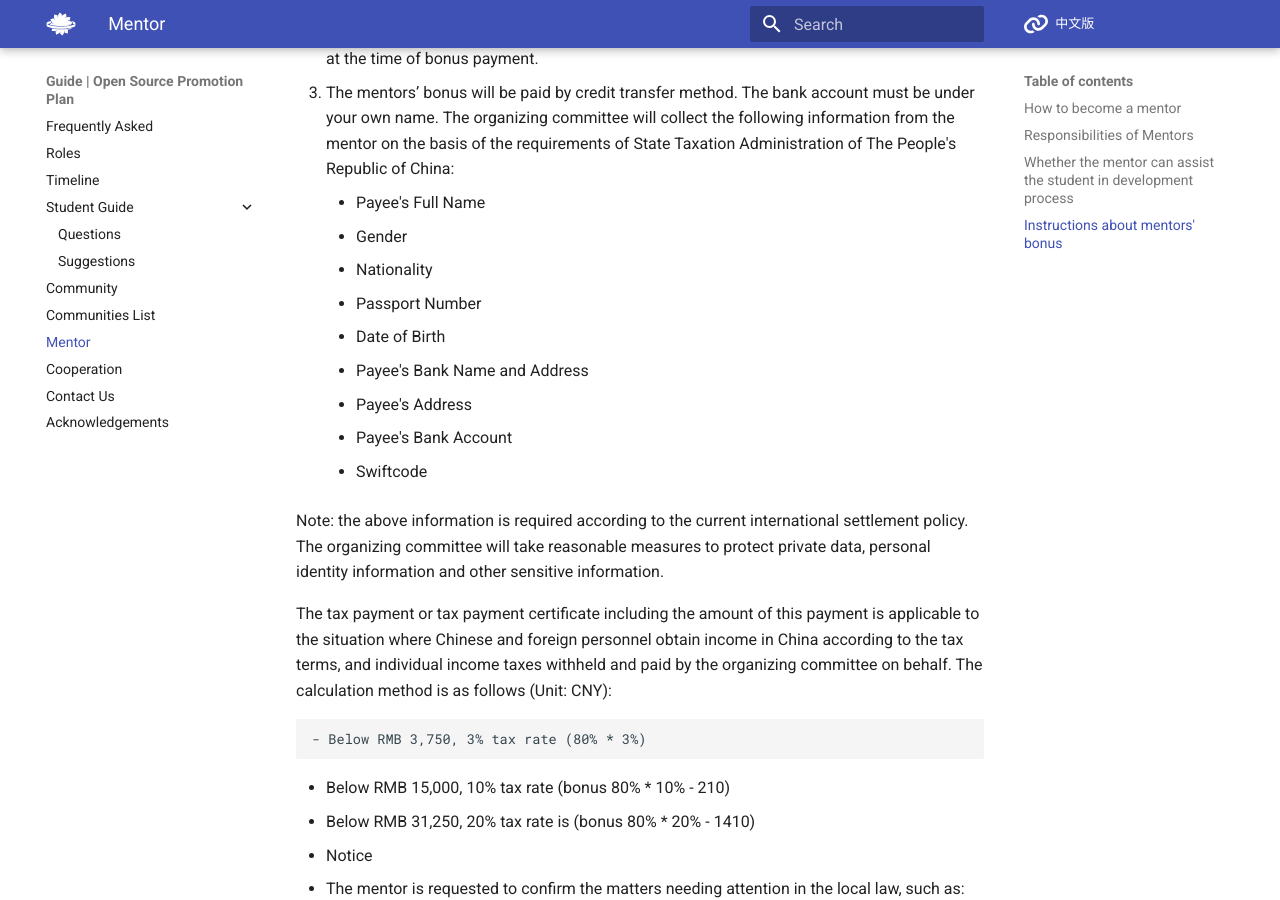
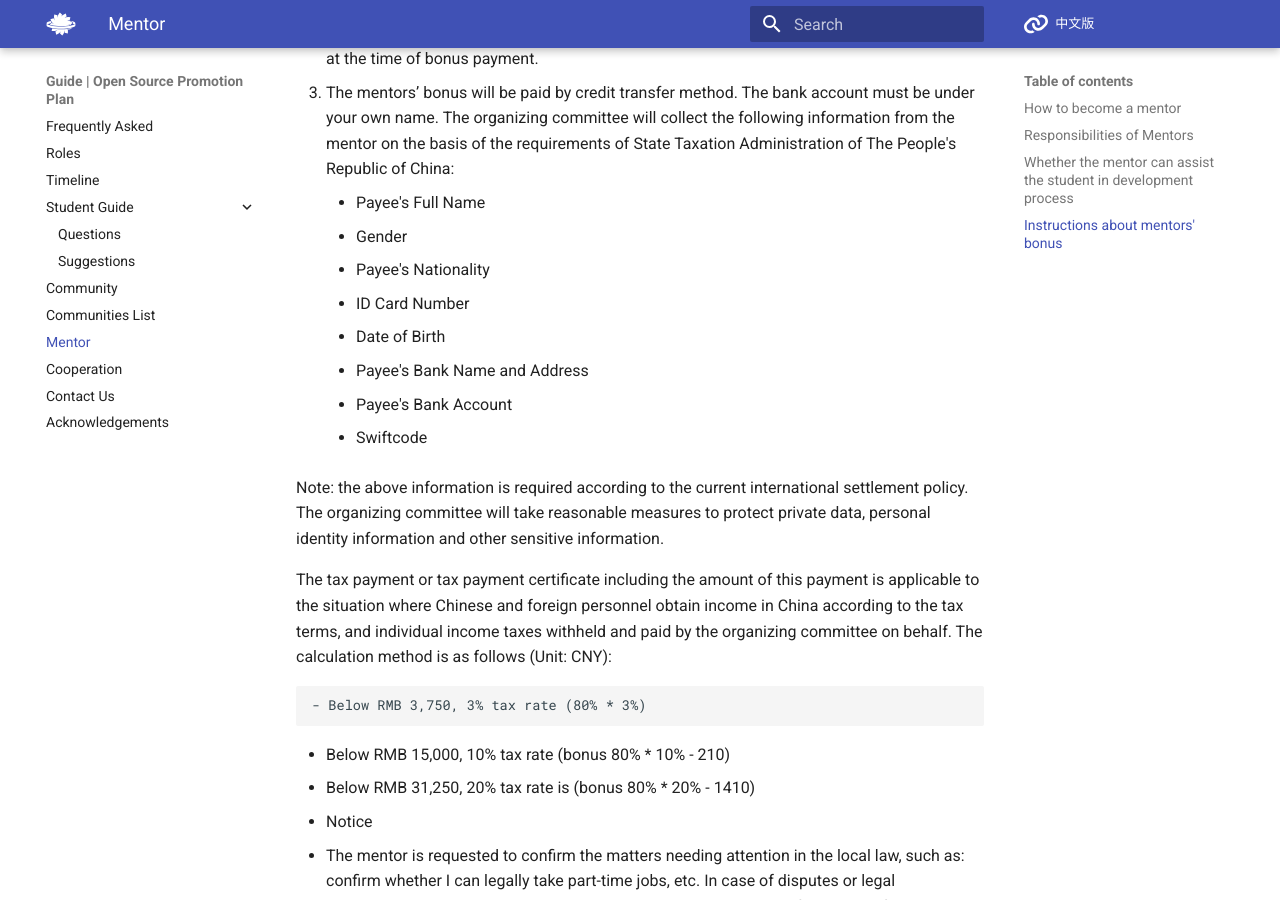
Before and after one commit to summer-ospp/help-en, an MkDocs documentation site: the page built from docs/mentor.md, in a window 1280 px wide and 900 px high, scrolled down 1598 px. Built offline with MkDocs 1.6.1 and Material for MkDocs 9.7.7, drawn with Linux system fonts in a browser that asks for light colours; comment, search, counter and statistics services are not loaded.

Commit message:
Update mentor.md

```diff
--- a/docs/mentor.md
+++ b/docs/mentor.md
@@ -47,11 +47,10 @@ The mentor cannot help students to develop the project by coding directly or hel
 
     - Payee's Full Name
     - Gender
-    - Nationality
-    - Passport Number
+    - Payee's Nationality
+    - ID Card Number
     - Date of Birth
     - Payee's Bank Name and Address
-    - Payee's Address
     - Payee's Bank Account
     - Swiftcode
 
```
